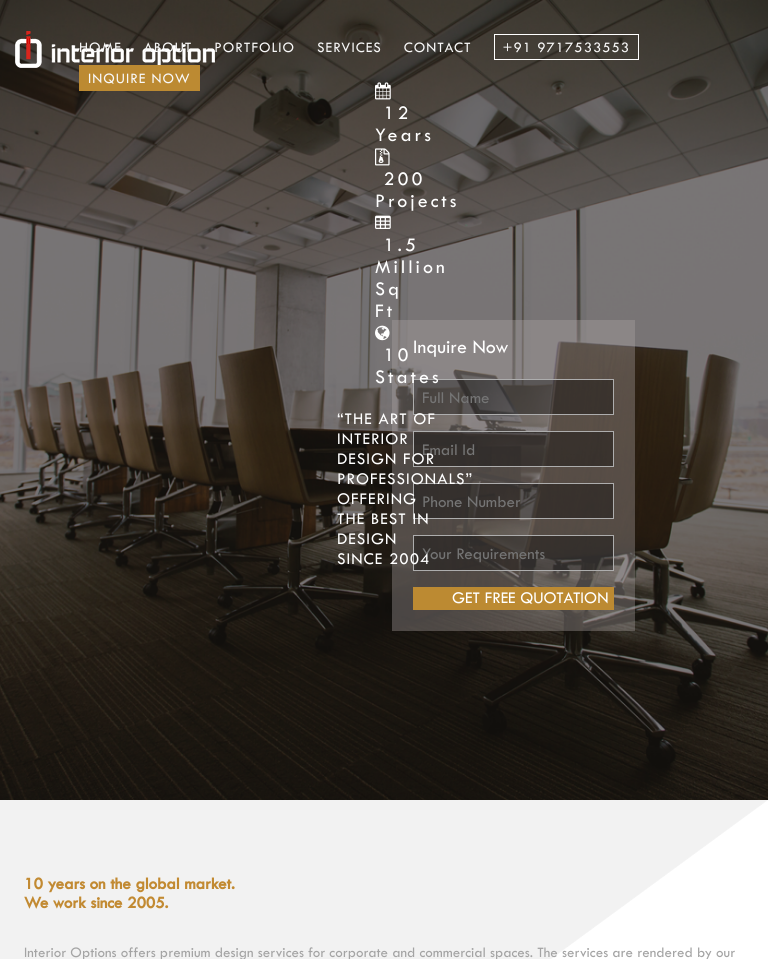
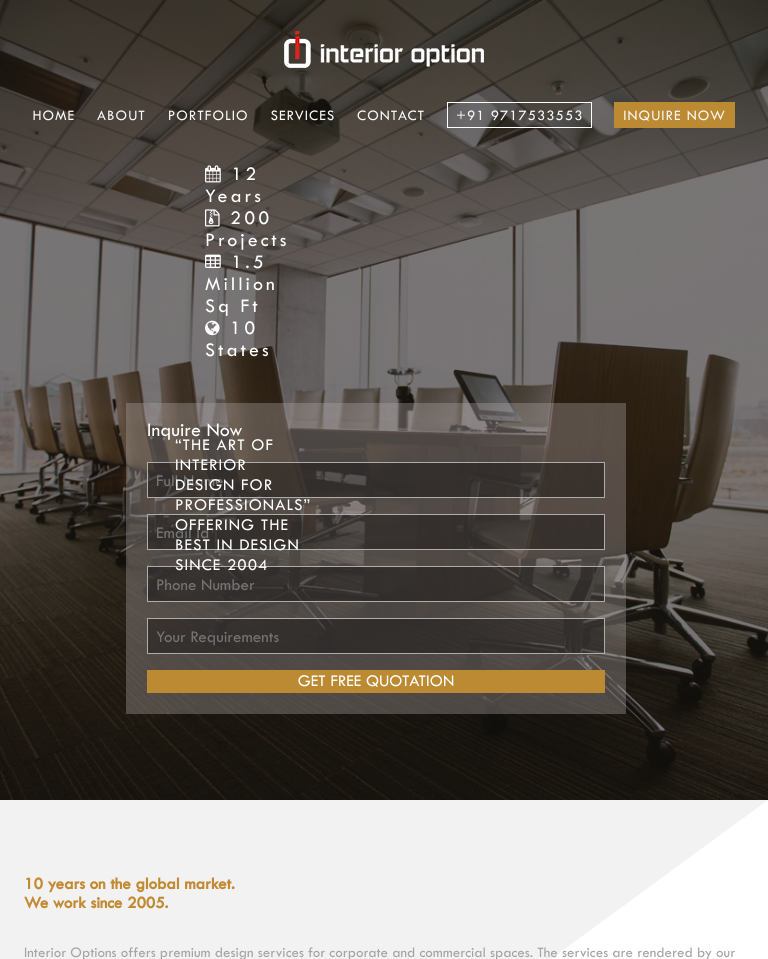
Before and after one commit to Scaledesk/inter_opt, a PHP site: page / in a window 768 px wide. Shown: the top 959 px of the page. Run offline with PHP 8.4, Linux system fonts and the light colour scheme; some libraries are stand-ins or nearby versions; some web fonts are replaced.

Commit message:
ipad responsivness

```diff
--- a/css/responsive.css
+++ b/css/responsive.css
@@ -16,6 +16,39 @@
    .bx-wrapper .bx-controls-direction a.bx-next {
       top: -138px;
    }
+
+    .first-layer {
+		right: 0;
+		left: 0;
+		display: block;
+	}
+	.sl1Con.header-boxed {
+		border: none;
+	}
+	.sl1Con.header-boxed h2 {
+		font-size: 24px;
+		float: left;
+	}
+	.sl1Con.header-boxed p {
+		float: left;
+	}
+	.logo {
+    text-align: center;
+	}
+	.sl1Con.header-boxed p.margin-0 {
+		margin-top: 3px !important;
+	}
+	.sl1Con.ct-form .contactForm {
+		width: 500px !important;
+    margin: 0px 30px;
+	}
+   .textAreaField button{
+      height:auto;
+   }
+	.ServiceSection .clearfix {
+		display: none;
+	}
+
 }
 
 @media(min-width:768px) and (max-width:990px) {
@@ -638,7 +671,7 @@
 		font-size: 24px;
 	}
 	.sl1Con.header-boxed p.margin-0 {
-		margin: -50px !important;
+		margin: -50px ;
 	}
 	.sl1Con.ct-form .contactForm {
 		width: 243px;
--- a/css/style.css
+++ b/css/style.css
@@ -4173,3 +4173,6 @@ a.showit:hover {
     -moz-align-items: center;
     align-items: center;
 }
+
+/** Custom css **/
+.custom-lineheight {line-height: 16px;}
--- a/index.php
+++ b/index.php
@@ -53,12 +53,12 @@
             <div class="headerFix">
                 <div class="container-fluid">
                     <div class="row">
-                        <div class="col-lg-3 col-sm-1 col-md-3">
+                        <div class="col-lg-3 col-sm-12 col-md-3">
                             <div class="logo">
                                 <a href="#"><img src="images/logo.png" alt="logo"></a>
                             </div>
                         </div>
-                        <div class="col-lg-9 col-sm-11 col-md-9">
+                        <div class="col-lg-9 col-sm-12 col-md-9">
                             <nav class="navMenu">
                                 <!-- Start mobileMenu -->
                                 <div class="moblieMenu hidden-lg hidden-sm hidden-md">
@@ -73,8 +73,10 @@
                                     <li><a href="#portfolio">Portfolio</a></li>
                                     <li><a href="#services">Services</a></li>
                                     <li><a href="#contact">Contact</a></li>
-																	  <li><a href="#" class="nav-phone hidden-xs">+91 9717533553</a></li>
-                                    <li><a href="tel:09717533553" class="visible-xs">+91 9717533553</a></li>
+
+								 <li class="hidden-xs"><a href="#" class="nav-phone">+91 9717533553</a></li>
+                                     <li class="visible-xs"><a href="tel:09717533553">+91 9717533553</a></li>
+
 																	  <li><a href="#" class="nav-btn" data-toggle="modal" data-target="#myModal">Inquire Now</a></li>
                                     <!--<li> <button type="button" class="btn nav-btn " data-toggle="modal" data-target="#myModal">Open Modal</button></li>-->
 
@@ -101,7 +103,7 @@
 									<!-- LAYERS -->
 
 									<!-- LAYER NR. 1 -->
-									<div class="tp-caption tp-resizeme first-layer" data-x="['left','left','center','center']" data-hoffset="[-105','-26','-26','-140']" data-y="['top','top','top','top']" data-voffset="['280','389','60','0']" data-width="none" data-height="none" data-whitespace="wrap" data-transform_idle="o:1;" data-transform_in="y:50px;opacity:0;s:1000;e:Power4.easeOut;" data-transform_out="auto:auto;s:700;e:Power2.easeInOut;" data-start="1550" data-splitin="none" data-splitout="none" data-responsive_offset="on" style="z-index: 17;">
+									<div class="tp-caption tp-resizeme first-layer" data-x="['left','left','center','center']" data-hoffset="[-105','-26','-230','-140']" data-y="['top','top','top','top']" data-voffset="['280','389','160','0']" data-width="none" data-height="none" data-whitespace="wrap" data-transform_idle="o:1;" data-transform_in="y:50px;opacity:0;s:1000;e:Power4.easeOut;" data-transform_out="auto:auto;s:700;e:Power2.easeInOut;" data-start="1550" data-splitin="none" data-splitout="none" data-responsive_offset="on" style="z-index: 17;">
 										<div class="sl1Con header-boxed">
 											<h2><i class="fa fa-calendar" aria-hidden="true"></i>&nbsp;12 Years <br>
                                                 <i class="fa fa-file-archive-o" aria-hidden="true"></i>&nbsp;200 Projects <br>
@@ -113,7 +115,7 @@
 									</div>
 
 									<!-- LAYER NR. 2 -->
-									<div class="tp-caption tp-resizeme sfb third-layer" data-x="['right','right','right','center']" data-hoffset="['-110','-100','-100','105px']" data-y="['middle','middle','middle','middle']" data-voffset="['30','90','90','120']" data-width="none" data-height="none" data-whitespace="nowrap" data-transform_idle="o:1;" data-transform_in="y:50px;opacity:0;s:1000;e:Power4.easeOut;" data-transform_out="auto:auto;s:700;e:Power2.easeInOut;" data-start="1550" data-splitin="none" data-splitout="none" data-responsive_offset="on">
+									<div class="tp-caption tp-resizeme sfb third-layer" data-x="['right','right','center','center']" data-hoffset="['-110','-100','-70','105px']" data-y="['middle','middle','middle','middle']" data-voffset="['30','90','190','120']" data-width="none" data-height="none" data-whitespace="nowrap" data-transform_idle="o:1;" data-transform_in="y:50px;opacity:0;s:1000;e:Power4.easeOut;" data-transform_out="auto:auto;s:700;e:Power2.easeInOut;" data-start="1550" data-splitin="none" data-splitout="none" data-responsive_offset="on">
 										<div class="sl1Con ct-form">
 											<div class="contactForm text-center">
 												<h3>Inquire Now</h3>
@@ -178,21 +180,21 @@
         <section class="commonSection ServiceSection">
             <div class="container">
                 <div class="row">
-                    <div class="col-lg-4 col-sm-12 wow fadeInUp" data-wow-duration="700ms" data-wow-delay="300ms">
+                    <div class="col-lg-4 col-sm-6 wow fadeInUp" data-wow-duration="700ms" data-wow-delay="300ms">
                         <div class="iconBox_01 text-center serv1">
                             <img src="images/icons/s6.png" alt="Impeccable services">
                             <h3>Impeccable Services</h3>
                             <p>We offer services that are highly commended by our patrons. Our company focuses on client satisfaction and our team of designers strive to meet your expectations. The entire process of creative design is carried out by commercial designers who are thoroughly experienced in the domain of commercial interior designing. </p>
                         </div>
                     </div>
-                    <div class="col-lg-4 col-sm-12 wow fadeInUp" data-wow-duration="700ms" data-wow-delay="350ms">
+                    <div class="col-lg-4 col-sm-6 wow fadeInUp" data-wow-duration="700ms" data-wow-delay="350ms">
                         <div class="iconBox_01 text-center serv1">
                             <img src="images/icons/s5.png" alt="Expertise and Experience">
                             <h3>Expertise and Experience </h3>
                             <p>We bring you the designs that emanate from the collective skill and years of experience of our commercial interior designers. Our designs have been widely recognized by elite brands as well as the industry. We provide you nothing but the best to get a wow each time from our clients. </p>
                         </div>
                     </div>
-                    <div class="col-lg-4 col-sm-12 wow fadeInUp" data-wow-duration="700ms" data-wow-delay="400ms">
+                    <div class="col-lg-4 col-sm-6 wow fadeInUp" data-wow-duration="700ms" data-wow-delay="400ms">
                         <div class="iconBox_01 text-center serv1">
                             <img src="images/icons/s4.png"  alt="Versatility">
                             <h3>Versatility </h3>
@@ -200,21 +202,21 @@
                         </div>
                     </div>
                     <div class="clearfix"></div>
-                    <div class="col-lg-4 col-sm-12 wow fadeInUp" data-wow-duration="700ms" data-wow-delay="450ms">
+                    <div class="col-lg-4 col-sm-6 wow fadeInUp" data-wow-duration="700ms" data-wow-delay="450ms">
                         <div class="iconBox_01 text-center serv1">
                             <img src="images/icons/s3.png" alt="Innovative & top-notch designs">
                             <h3>Innovative &amp; top-notch designs</h3>
                             <p>Our innovation coupled with the zeal of creating top-notch designs is what makes us different. This simple motto is what keeps our clients happy and make them come back for more. </p>
                         </div>
                     </div>
-                    <div class="col-lg-4 col-sm-12 wow fadeInUp" data-wow-duration="700ms" data-wow-delay="500ms">
+                    <div class="col-lg-4 col-sm-6 wow fadeInUp" data-wow-duration="700ms" data-wow-delay="500ms">
                         <div class="iconBox_01 text-center serv1">
                             <img src="images/icons/s2.png" alt="Creative &amp; passionate workforce">
                             <h3>Creative &amp; passionate workforce</h3>
                             <p>We have some very talented, inventive, imaginative and experienced individuals who work as a team in accordance with the requirement of the client. They have exposure of numerous successful projects and they simply excel at their work. We are ready to work for you anytime. </p>
                         </div>
                     </div>
-                    <div class="col-lg-4 col-sm-12 wow fadeInUp" data-wow-duration="700ms" data-wow-delay="500ms">
+                    <div class="col-lg-4 col-sm-6 wow fadeInUp" data-wow-duration="700ms" data-wow-delay="500ms">
                         <div class="iconBox_01 text-center serv1 more-box">
                             <a href="#" class="btn more-services" data-toggle="modal" data-target="#myModal">lets get started</a>
                         </div>
@@ -327,7 +329,7 @@
                 </div>
                 <div class="row">
                     <div class="newsWrap">
-                        <div class="col-sm-3 wow fadeInUp feat-work-box" data-wow-duration="700ms" data-wow-delay="300ms">
+                        <div class="col-lg-3 col-md-3 col-sm-6 col-xs-12 wow fadeInUp feat-work-box" data-wow-duration="700ms" data-wow-delay="300ms">
                             <div class="singleNews">
                                 <div class="latestnwesThumb">
                                     <img src="images/project/f1.jpg" alt="">
@@ -342,7 +344,7 @@
                                 </div>
                             </div>
                         </div>
-                        <div class="col-sm-3 wow fadeInUp feat-work-box" data-wow-duration="700ms" data-wow-delay="350ms">
+                        <div class="col-lg-3 col-md-3 col-sm-6 col-xs-12 wow fadeInUp feat-work-box" data-wow-duration="700ms" data-wow-delay="350ms">
                             <div class="singleNews">
                                 <div class="latestnwesThumb">
                                     <img src="images/project/f2.jpg" alt="project">
@@ -374,7 +376,7 @@
                                 </div>
                             </div>
                         </div>
-                        <div class="col-sm-3 wow fadeInUp feat-work-box" data-wow-duration="700ms" data-wow-delay="350ms">
+                        <div class="col-lg-3 col-md-3 col-sm-6 col-xs-12 wow fadeInUp feat-work-box" data-wow-duration="700ms" data-wow-delay="350ms">
                             <div class="singleNews">
                                 <div class="latestnwesThumb">
                                     <img src="images/firefighting.png" alt="project">
```
